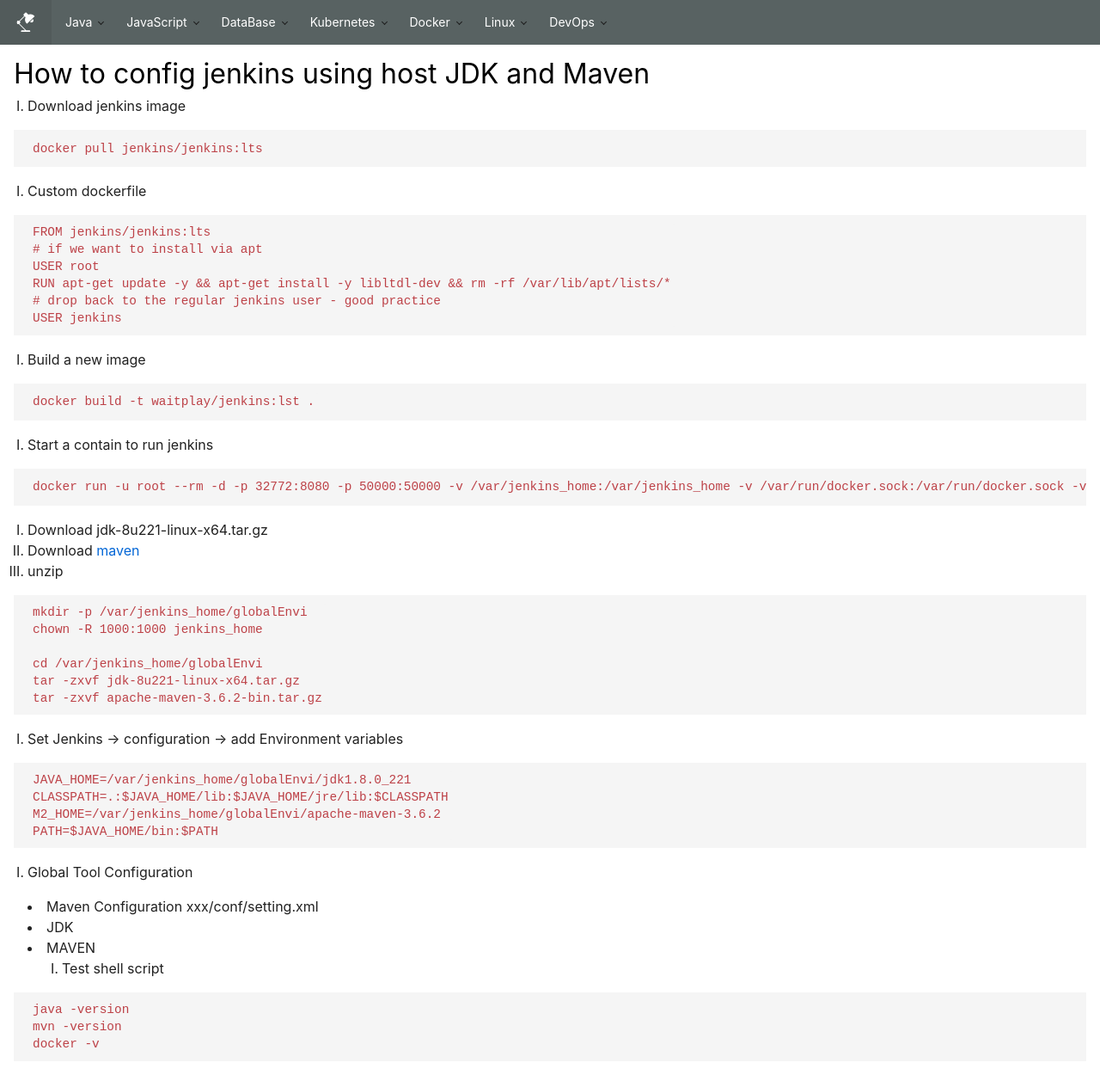
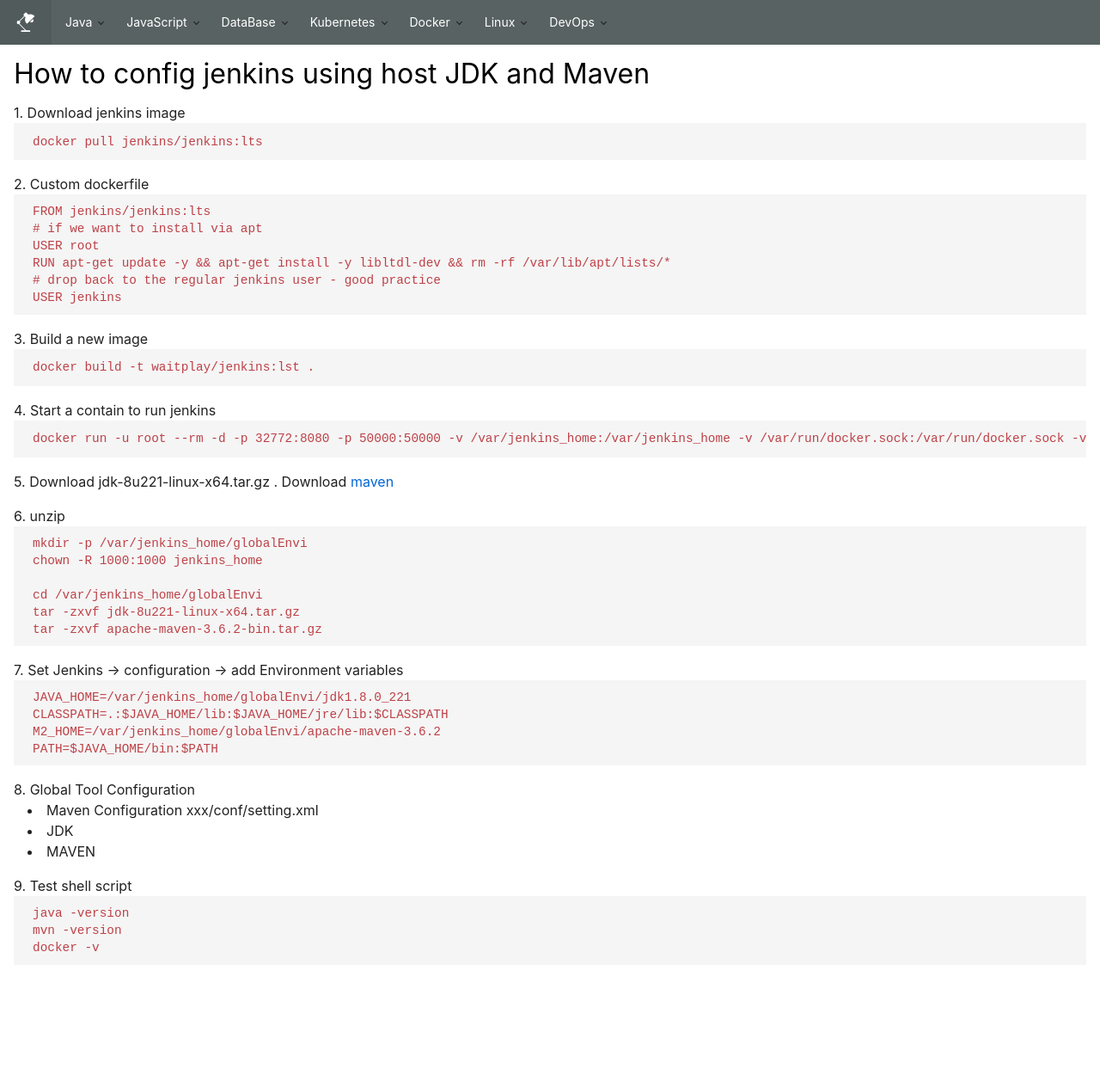
Before and after one commit to Evliess/evliess.github.io, a Jekyll site: the page built from _posts/2019-09-20-docker-jenkins-devops.md, in a window 1280 px wide and 1266 px high. Shown: the top 1257 px of the window at 86% size. Built offline with Jekyll 4.4.1, drawn with Linux system fonts in a browser that asks for light colours; some web fonts are replaced.

Commit message:
jenkins with docker

````diff
--- a/_posts/2019-09-20-docker-jenkins-devops.md
+++ b/_posts/2019-09-20-docker-jenkins-devops.md
@@ -9,12 +9,12 @@ date: 2019-09-20 12:17:55
 # How to config jenkins using host JDK and Maven
 
 
-1. Download jenkins image
+1\. Download jenkins image
 
 ```
 docker pull jenkins/jenkins:lts
 ```
-2. Custom dockerfile
+2\. Custom dockerfile
 
 ```
 FROM jenkins/jenkins:lts
@@ -46,7 +47,7 @@ cd /var/jenkins_home/globalEnvi
 tar -zxvf jdk-8u221-linux-x64.tar.gz
 tar -zxvf apache-maven-3.6.2-bin.tar.gz
 ```
-8. Set Jenkins -> configuration -> add Environment variables
+7\. Set Jenkins -> configuration -> add Environment variables
 
 ```
 JAVA_HOME=/var/jenkins_home/globalEnvi/jdk1.8.0_221
@@ -54,13 +55,14 @@ CLASSPATH=.:$JAVA_HOME/lib:$JAVA_HOME/jre/lib:$CLASSPATH
 M2_HOME=/var/jenkins_home/globalEnvi/apache-maven-3.6.2
 PATH=$JAVA_HOME/bin:$PATH
 ```
-9. Global Tool Configuration
+8\. Global Tool Configuration
 
 - Maven Configuration
   xxx/conf/setting.xml
 - JDK
 - MAVEN
-10. Test shell script
+
+9\. Test shell script
 
 ```
 java -version
````
Also changed, not shown: other parts of _posts/2019-09-20-docker-jenkins-devops.md (+6 -5 lines).
